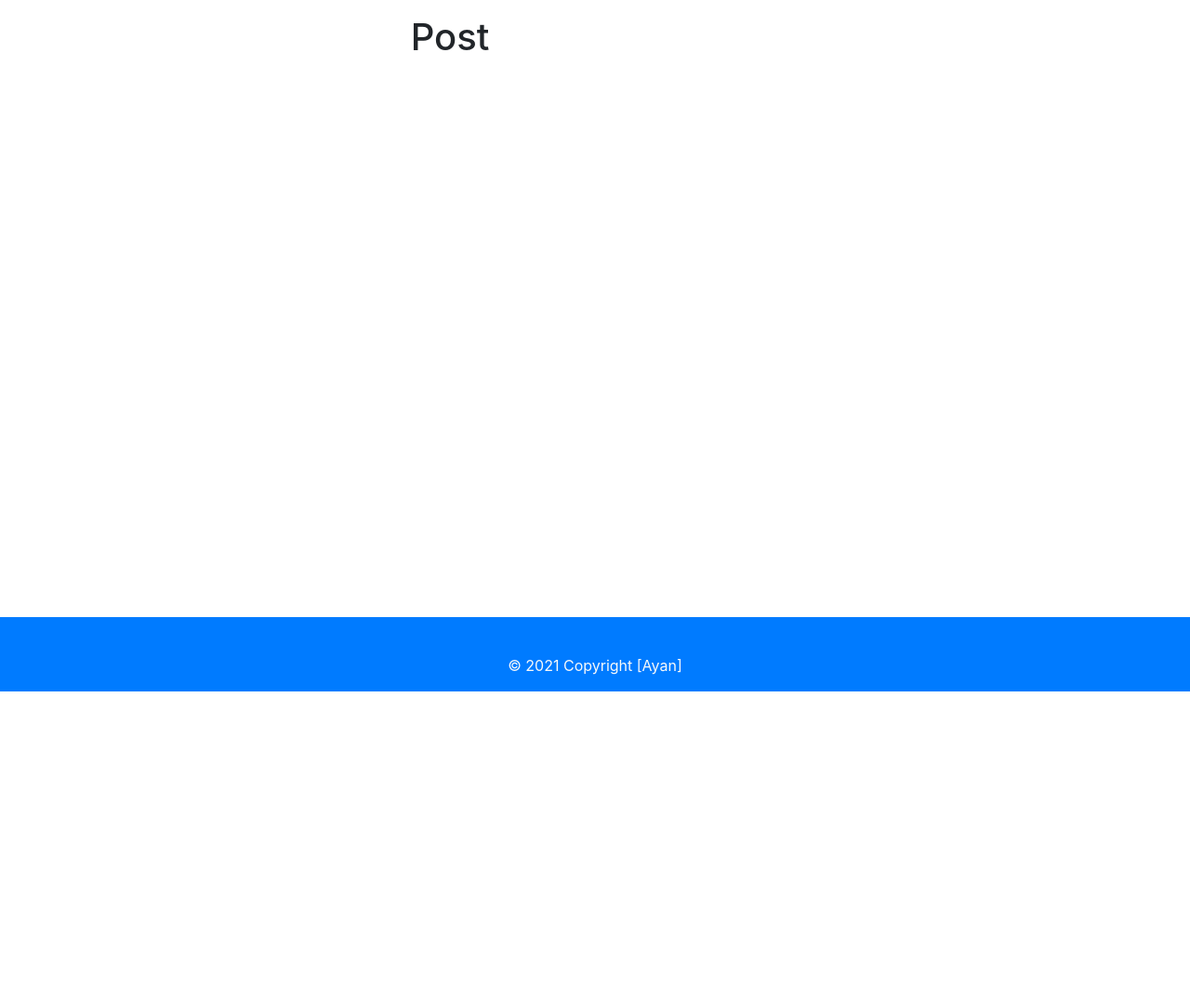
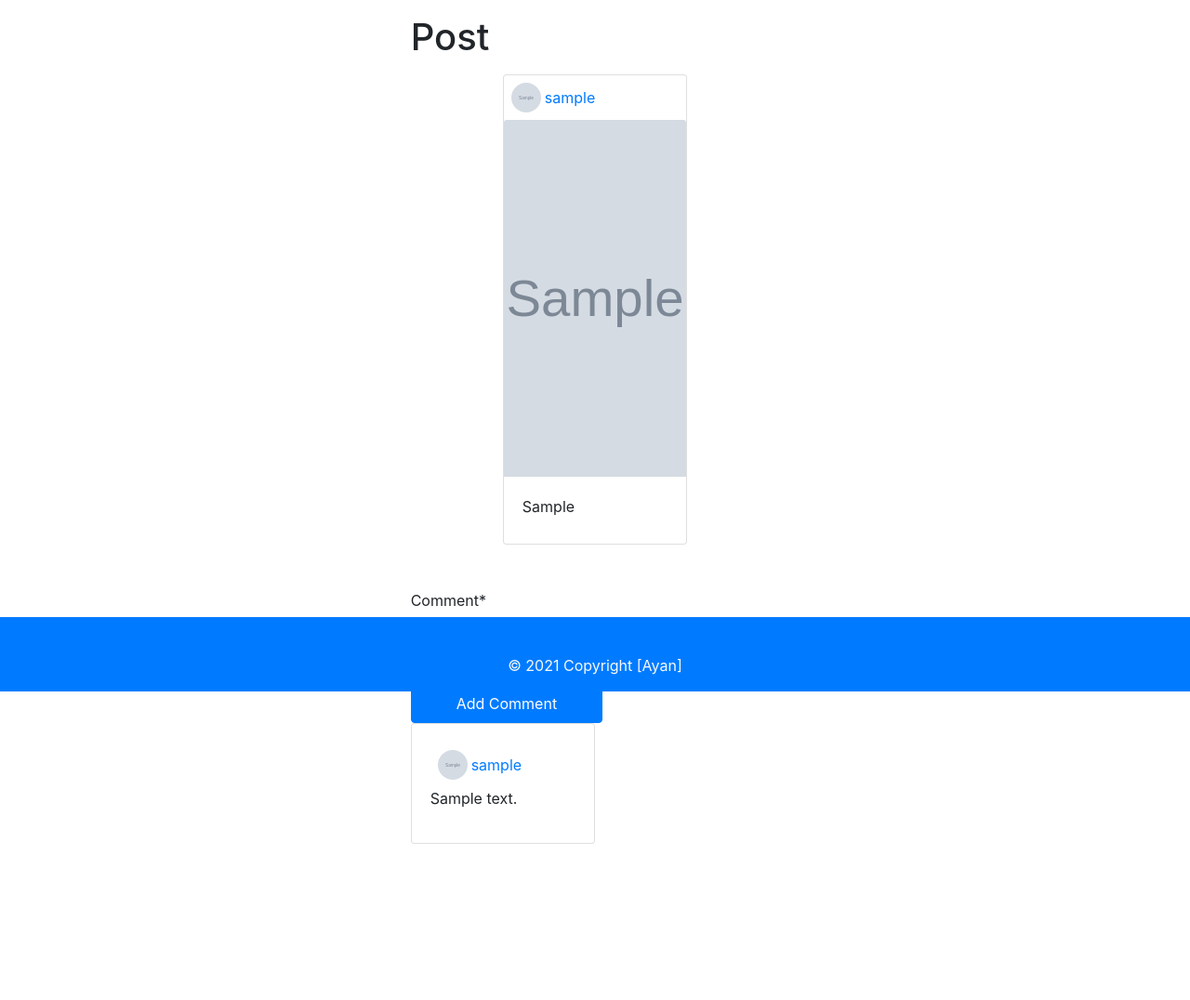
Before and after one commit to notabela-org/project-1-photoshare-hossn75, a Django app: page /post/1 in a window 1280 px wide. Shown: the part 56-1132 px from the top of the page at 93% size. Before the commit the page ends 800 px from the top, so only its background shows below. Run offline with Django 3.2, Linux system fonts and the light colour scheme; a user stored in the database is signed in; tables that the repository leaves empty hold one stand-in row (values such as "Sample post"); grey boxes marked "Sample" are stand-in pictures; some libraries are stand-ins or nearby versions.

Commit message:
Added comment on the post

```diff
--- a/feed/forms.py
+++ b/feed/forms.py
@@ -1,6 +1,5 @@
 from django import forms
-from users.models import Profile
-from users.models import Post
+from users.models import *
 
 class EditProfileForm(forms.ModelForm):
 
@@ -23,3 +22,11 @@
             'caption':forms.TextInput(),
             'image': forms.FileInput()
         }
+class CommentForm(forms.ModelForm):
+    class Meta:
+        model = Comment
+        fields = ('comment',)
+
+        widget = {
+            'comment':forms.TextInput()
+        }
--- a/feed/templates/feed/post.html
+++ b/feed/templates/feed/post.html
@@ -1,10 +1,48 @@
 {% extends 'base.html' %}
-
-{% block title %}Login{% endblock %}
-
+{% load crispy_forms_tags %}
+{% block title %}Post Details{% endblock %}
 {% block body %}
 <div class='container col-md-4 offset-md-4'>
-    <h1 class='mb-3 mt-3'>Post</h1>
-
+        <h1 class="mb-3 mt-3">Post</h1>
+        <div class="card mb-5 mx-auto">
+          <a
+            class="mb-1 d-flex align-items-center m-2"
+            href='{% url "profile" username=feed_item.post.user.username %}'
+          >
+            <img
+              class="mr-1 rounded-circle d-inline-block profile-img-sm"
+              src="{{ feed_item.profile.image.url }}"
+            />
+            <p class="m-0 d-inline">{{feed_item.post.user.username}}</p>
+          </a>
+          <img class="card-img-top" src="{{feed_item.post.image.url}}" />
+          <div class="card-body">
+            <p class="card-text mb-2">{{feed_item.post.caption}}</p>
+          </div>
+        </div>
+        <form method="post">
+          {% csrf_token %}
+          {{ form|crispy }}
+          <button class="btn btn-primary mt-3 pl-5 pr-5 pt-2 pb-2" type="submit">
+            Add Comment
+          </button>
+        </form>
+        {% for comment in feed_item.comments %}
+          <div class="card mb-2">
+              <div class="card-body">
+                  <a
+                  class="mb-1 d-flex align-items-center m-2"
+                  ref='{% url "profile" username=comment.comment.user.username %}'
+                >
+                <img
+                  class="mr-1 rounded-circle d-inline-block profile-img-sm"
+                  src="{{ comment.profile.image.url }}"
+                  />
+                  <p class="m-0 d-inline">{{comment.comment.user.username}}</p>
+                  </a>
+              <p>{{ comment.comment.comment }}</p>
+              </div>
+          </div>
+        {% endfor %}
 </div>
 {% endblock %}
--- a/feed/views.py
+++ b/feed/views.py
@@ -3,11 +3,11 @@
 from django.contrib.auth.models import User
 from django.db.models import ObjectDoesNotExist
 from django.http import HttpResponseRedirect
+from django.http import Http404
 from django.urls import reverse, reverse_lazy
 from django.core.paginator import Paginator
 from users.models import *
-from .forms import EditProfileForm
-from .forms import NewPostForm
+from .forms import *
 
 # Create your views here.
 @login_required
@@ -19,7 +19,7 @@
         feedItem['post'] = post
         try:
             feedItem['profile'] = Profile.objects.get(user=post.user)
-            feedItem['comments'] = Comment.objects.get(post=post)
+            feedItem['comments'] = Comment.objects.filter(post=post)
         except ObjectDoesNotExist:
             print("Failed to fetch profile or comments")
         feed.append(feedItem)
@@ -70,7 +70,7 @@
 
 @login_required
 def new_post(request):
-    form = NewPostForm(data={})
+    form = NewPostForm()
     if request.method == 'POST':
         form = NewPostForm(data=request.POST,files= request.FILES)
         if form.is_valid():
@@ -85,4 +85,33 @@
 
 @login_required
 def post(request,id):
-    return render(request,'feed/post.html',{'id':id})
+    form = CommentForm()
+    if request.method == 'POST':
+        form = CommentForm(data=request.POST)
+        if form.is_valid():
+            cleanForm = form.cleaned_data
+            user = request.user
+            post = Post.objects.get(id=id)
+            comment = Comment(user=user,post=post,comment=cleanForm['comment'])
+            comment.save()
+
+            return HttpResponseRedirect(reverse('index'))
+        return render(request,'feed/post.html',{'id':id,'form':form})
+
+    feedItem = {}
+    try:
+        post = Post.objects.get(id=id)
+        feedItem['post'] = post
+        feedItem['profile'] = Profile.objects.get(user=post.user)
+        feedItem['comments'] = []
+        comments = list(Comment.objects.filter(post=post))
+        for item in comments:
+            commentDict = {'comment':item}
+            profile = Profile.objects.get(user=item.user)
+            commentDict['profile'] = profile
+            feedItem['comments'].append(commentDict)
+    except ObjectDoesNotExist:
+        print("Failed to fetch profile or comments")
+        feedItem['comments'] = []
+
+    return render(request,'feed/post.html',{'id':id,'form':form,'feed_item':feedItem})
```
